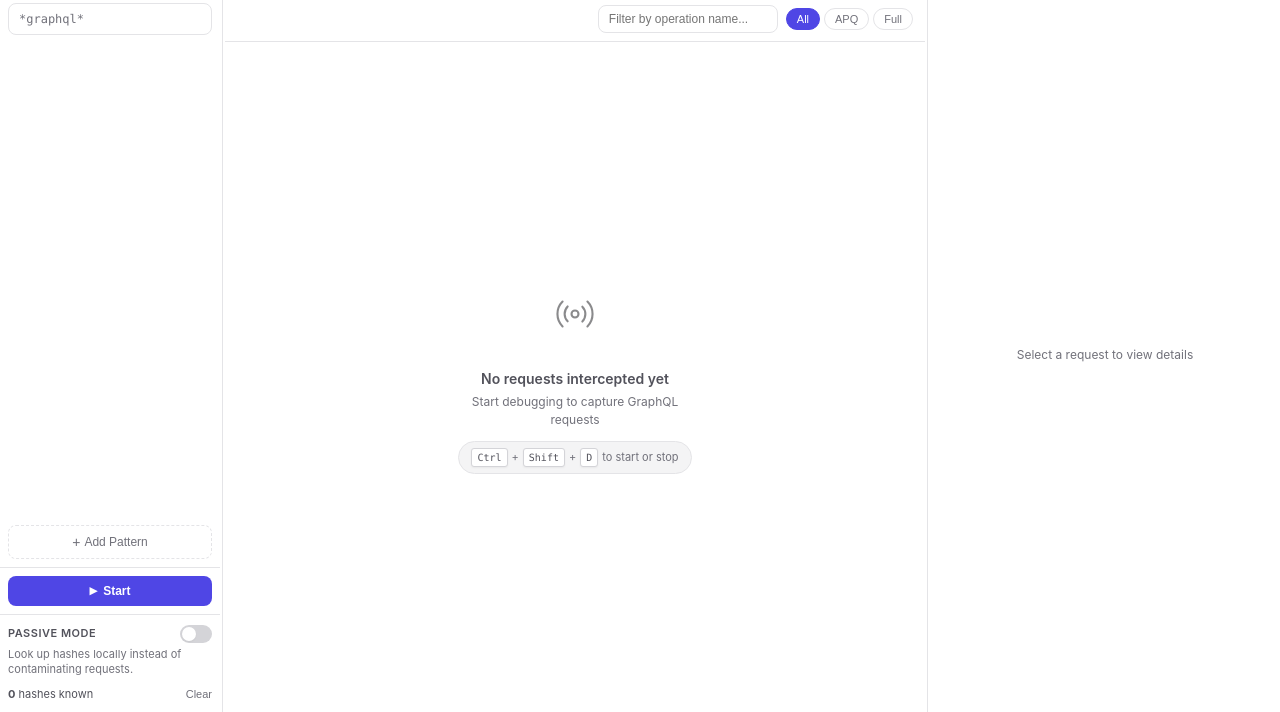
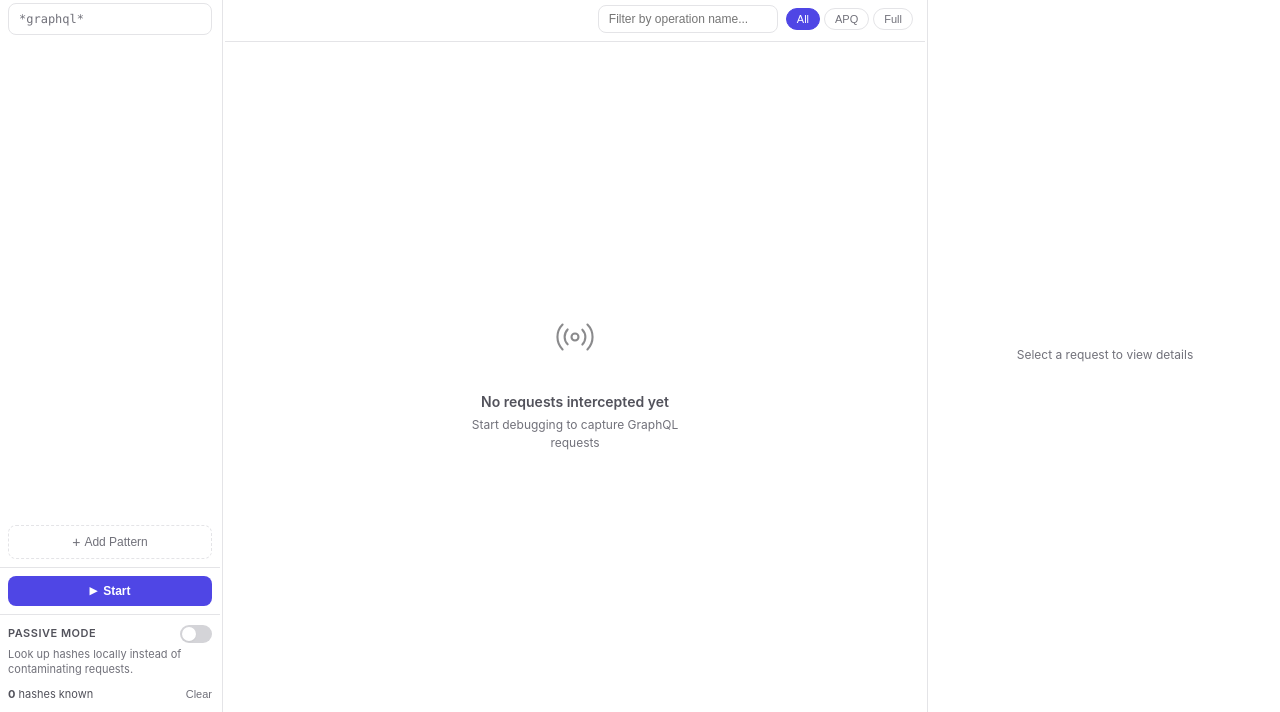
Before and after one commit to rookieInTraining/apq-debugger, a browser extension: page frontend/devtools.html in a window 1280 px wide. Shown: the part 88-800 px from the top of the page. Drawn offline with Linux system fonts and the light colour scheme; files that its build step writes are made by us from their sources.

Commit message:
chore: release v3.0.0

```diff
--- a/frontend/devtools.css
+++ b/frontend/devtools.css
@@ -1136,31 +1136,6 @@ body.resizing * {
     font-size: 36px;
 }
 
-.empty-state .empty-hint {
-    display: inline-flex;
-    align-items: center;
-    gap: 4px;
-    margin-top: 12px;
-    padding: 6px 12px;
-    border-radius: var(--radius-full);
-    background: var(--color-surface-alt);
-    border: 1px solid var(--color-border);
-    font-size: 11px;
-    color: var(--color-text-muted);
-}
-
-.empty-state .empty-hint kbd {
-    display: inline-block;
-    padding: 1px 5px;
-    border: 1px solid var(--color-border-strong);
-    border-radius: 3px;
-    background: var(--color-surface);
-    font-family: var(--font-mono);
-    font-size: 10px;
-    color: var(--color-text-secondary);
-    box-shadow: var(--shadow-sm);
-}
-
 /* ================================================
    Scrollbar Styling
    ================================================ */
--- a/frontend/devtools.html
+++ b/frontend/devtools.html
@@ -107,7 +107,7 @@
                 </button>
                 <div class="sidebar-actions">
                     <button id="form-submit" class="btn btn-primary btn-block"
-                        aria-label="Start debugger (Ctrl+Shift+D)">
+                        aria-label="Start debugger">
                         <span class="btn-icon-play" aria-hidden="true">▶</span> Start
                     </button>
                 </div>
@@ -192,7 +192,6 @@
                             </div>
                             <p class="empty-title" id="empty-title">No requests intercepted yet</p>
                             <p class="empty-desc" id="empty-desc">Start debugging to capture GraphQL requests</p>
-                            <span class="empty-hint"><kbd>Ctrl</kbd>+<kbd>Shift</kbd>+<kbd>D</kbd> to start or stop</span>
                         </div>
                     </div>
                 </div>
--- a/package.json
+++ b/package.json
@@ -1,6 +1,6 @@
 {
   "name": "apq-debugger",
-  "version": "2.0.1",
+  "version": "3.0.0",
   "description": "Chrome DevTools extension for intercepting Apollo Persisted Queries",
   "main": "build-enhanced.js",
   "scripts": {
```
Also changed, not shown: js/ui/keyboard.js (+1 -10 lines), tests/unit/devtools.test.js (+0 -13 lines), CHANGELOG.md, manifest.json.
